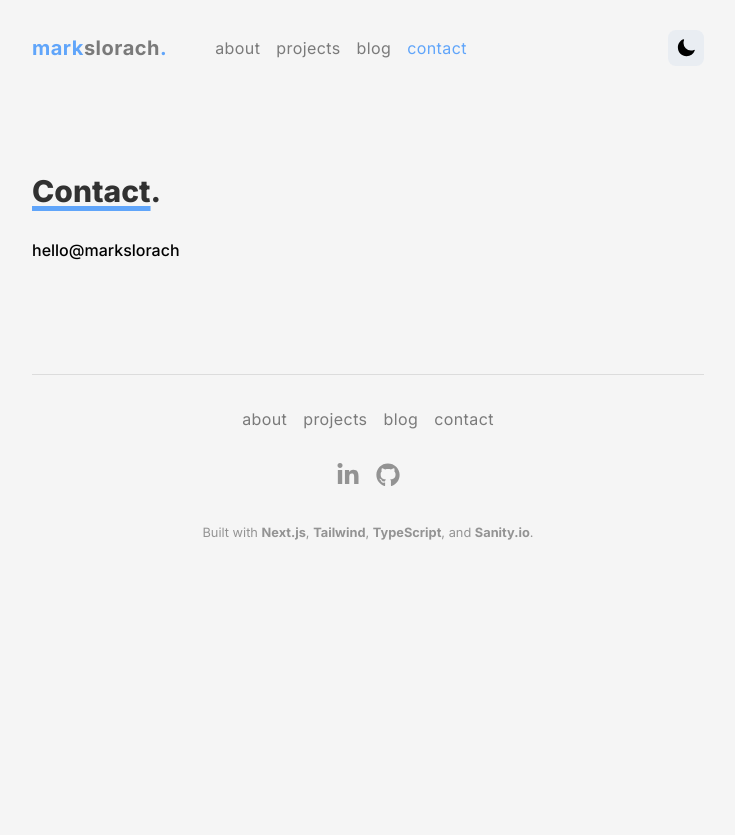
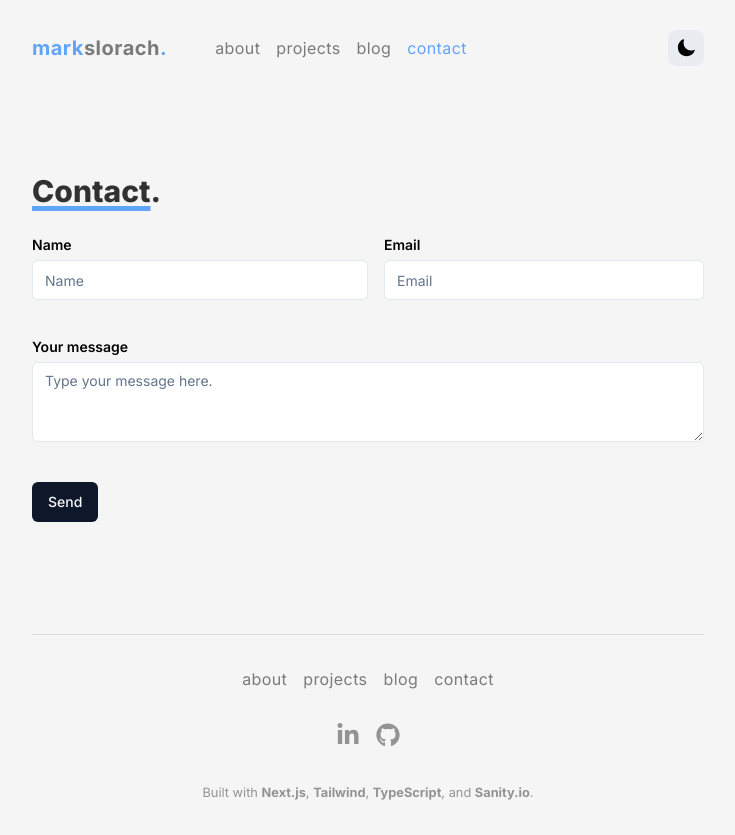
Before and after one commit to markslorach/portfolio_website, a Next.js app: page /contact in a window 1280 px wide. Shown: the whole page, without its empty margins (272-1007 px from the left). Before the commit the page ends 800 px from the top, so only its background shows below. Built offline with nearby package versions, Linux system fonts and the light colour scheme.

Commit message:
building contact form

```diff
--- a/app/(site)/blog/[slug]/page.tsx
+++ b/app/(site)/blog/[slug]/page.tsx
@@ -33,16 +33,17 @@ const BlogPage = async ({ params: { slug } }: Props) => {
       <div className="flex flex-col space-y-8">
         <Link href="/blog">
           <small className="flex items-center leading-none text-black/50 underline decoration-blue-400 decoration-2 underline-offset-2">
-            <ArrowLeftIcon className="h4 mr-1 w-4" />
+            <ArrowLeftIcon className="mr-1 h-4 w-4" />
             Back to Blog
           </small>
         </Link>
-        <h1 className="heading-h1">{post.title}</h1>
+        <h1 className="heading-h1 text-wrap">{post.title}</h1>
         <small className="flex items-center leading-none text-black/50">
           <CalendarDaysIcon className="mb-0.5 mr-1 h-4 w-4" /> Published -{" "}
           {formatDate(post.createdAt)}
         </small>
       </div>
+
       {post.titleImage && (
         <figure>
           <Image
@@ -54,6 +55,7 @@ const BlogPage = async ({ params: { slug } }: Props) => {
           />
         </figure>
       )}
+
       <article className="prose mt-24 min-w-full text-wrap dark:prose-invert prose-li:marker:text-blue-400">
         <PortableText value={post.content} />
       </article>
--- /dev/null
+++ b/app/(site)/contact/Contact.tsx
@@ -0,0 +1,34 @@
+import { Button } from "@/components/ui/button";
+import { Input } from "@/components/ui/input";
+import { Label } from "@/components/ui/label";
+import { Textarea } from "@/components/ui/textarea";
+
+const Contact = () => {
+  return (
+    <form>
+      <div className="grid w-full grid-cols-2 items-center space-x-4">
+        <div className="flex flex-col space-y-2">
+          <Label htmlFor="name" className="font-semibold">
+            Name
+          </Label>
+          <Input type="name" id="name" placeholder="Name" />
+        </div>
+        <div className="flex flex-col space-y-2">
+          <Label htmlFor="email" className="font-semibold">
+            Email
+          </Label>
+          <Input type="email" id="email" placeholder="Email" />
+        </div>
+      </div>
+      <div className="my-10 flex flex-col space-y-2">
+        <Label htmlFor="message" className="font-semibold">
+          Your message
+        </Label>
+        <Textarea placeholder="Type your message here." id="message" />
+      </div>
+      <Button>Send</Button>
+    </form>
+  );
+};
+
+export default Contact;
--- a/app/(site)/contact/page.tsx
+++ b/app/(site)/contact/page.tsx
@@ -1,4 +1,5 @@
 import Link from "next/link";
+import Contact from "./Contact";
 
 const ContactPage = () => {
   return (
@@ -9,7 +10,7 @@ const ContactPage = () => {
         </span>
         .
       </h1>
-      <Link href="mailto:hello@markslorach" className="font-medium">hello@markslorach</Link>
+      <Contact />
     </div>
   );
 };
--- a/app/components/Hero.tsx
+++ b/app/components/Hero.tsx
@@ -26,11 +26,16 @@ const Hero = () => {
         <h1 className="heading-h1">
           Hello, I&apos;m{" "}
           <span>
-            <Link className="underline decoration-blue-400 decoration-[6px] underline-offset-4" href='/about'>Mark</Link>
+            <Link
+              className="underline decoration-blue-400 decoration-[6px] underline-offset-4"
+              href="/about"
+            >
+              Mark
+            </Link>
           </span>
           .
         </h1>
-        <p className="line-clamp-3 leading-relaxed tracking-[0.015rem] text-black/70 dark:text-white/70 w-full">
+        <p className="line-clamp-3 w-full text-wrap leading-relaxed tracking-[0.015rem] text-black/70 dark:text-white/70">
           Lorem ipsum dolor sit amet, consectetur adipiscing elit. Cras sed
           lectus nisi. Sed sit amet tincidunt purus. Fusce molestie dui
           ullamcorper nulla facilisis ornare. In in facilisis lorem. Vivamus
--- /dev/null
+++ b/components/ui/input.tsx
@@ -0,0 +1,25 @@
+import * as React from "react"
+
+import { cn } from "@/lib/utils"
+
+export interface InputProps
+  extends React.InputHTMLAttributes<HTMLInputElement> {}
+
+const Input = React.forwardRef<HTMLInputElement, InputProps>(
+  ({ className, type, ...props }, ref) => {
+    return (
+      <input
+        type={type}
+        className={cn(
+          "flex h-10 w-full rounded-md border border-slate-200 bg-white px-3 py-2 text-sm ring-offset-white file:border-0 file:bg-transparent file:text-sm file:font-medium placeholder:text-slate-500 focus-visible:outline-none focus-visible:ring-2 focus-visible:ring-slate-950 focus-visible:ring-offset-2 disabled:cursor-not-allowed disabled:opacity-50 dark:border-slate-800 dark:bg-slate-950 dark:ring-offset-slate-950 dark:placeholder:text-slate-400 dark:focus-visible:ring-slate-300",
+          className
+        )}
+        ref={ref}
+        {...props}
+      />
+    )
+  }
+)
+Input.displayName = "Input"
+
+export { Input }
--- /dev/null
+++ b/components/ui/label.tsx
@@ -0,0 +1,26 @@
+"use client"
+
+import * as React from "react"
+import * as LabelPrimitive from "@radix-ui/react-label"
+import { cva, type VariantProps } from "class-variance-authority"
+
+import { cn } from "@/lib/utils"
+
+const labelVariants = cva(
+  "text-sm font-medium leading-none peer-disabled:cursor-not-allowed peer-disabled:opacity-70"
+)
+
+const Label = React.forwardRef<
+  React.ElementRef<typeof LabelPrimitive.Root>,
+  React.ComponentPropsWithoutRef<typeof LabelPrimitive.Root> &
+    VariantProps<typeof labelVariants>
+>(({ className, ...props }, ref) => (
+  <LabelPrimitive.Root
+    ref={ref}
+    className={cn(labelVariants(), className)}
+    {...props}
+  />
+))
+Label.displayName = LabelPrimitive.Root.displayName
+
+export { Label }
--- /dev/null
+++ b/components/ui/textarea.tsx
@@ -0,0 +1,24 @@
+import * as React from "react"
+
+import { cn } from "@/lib/utils"
+
+export interface TextareaProps
+  extends React.TextareaHTMLAttributes<HTMLTextAreaElement> {}
+
+const Textarea = React.forwardRef<HTMLTextAreaElement, TextareaProps>(
+  ({ className, ...props }, ref) => {
+    return (
+      <textarea
+        className={cn(
+          "flex min-h-[80px] w-full rounded-md border border-slate-200 bg-white px-3 py-2 text-sm ring-offset-white placeholder:text-slate-500 focus-visible:outline-none focus-visible:ring-2 focus-visible:ring-slate-950 focus-visible:ring-offset-2 disabled:cursor-not-allowed disabled:opacity-50 dark:border-slate-800 dark:bg-slate-950 dark:ring-offset-slate-950 dark:placeholder:text-slate-400 dark:focus-visible:ring-slate-300",
+          className
+        )}
+        ref={ref}
+        {...props}
+      />
+    )
+  }
+)
+Textarea.displayName = "Textarea"
+
+export { Textarea }
--- a/package.json
+++ b/package.json
@@ -12,6 +12,7 @@
     "@heroicons/react": "^2.1.1",
     "@portabletext/react": "^3.0.12",
     "@radix-ui/react-dropdown-menu": "^2.0.6",
+    "@radix-ui/react-label": "^2.0.2",
     "@radix-ui/react-navigation-menu": "^1.1.4",
     "@radix-ui/react-slot": "^1.0.2",
     "@sanity/code-input": "^4.1.3",
```
Also changed, not shown: 1 other file (tests, documents, lock files or other folders).
